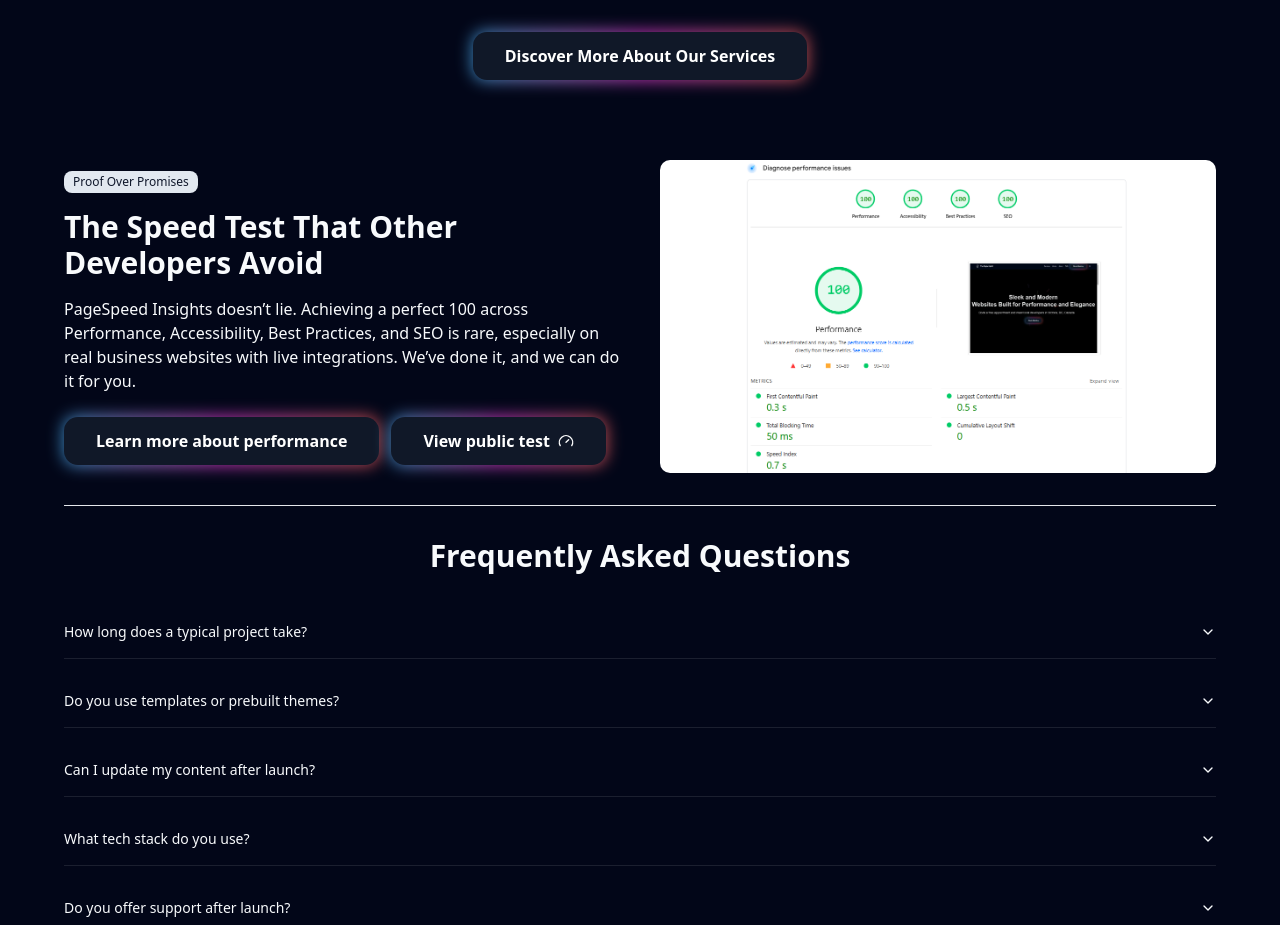
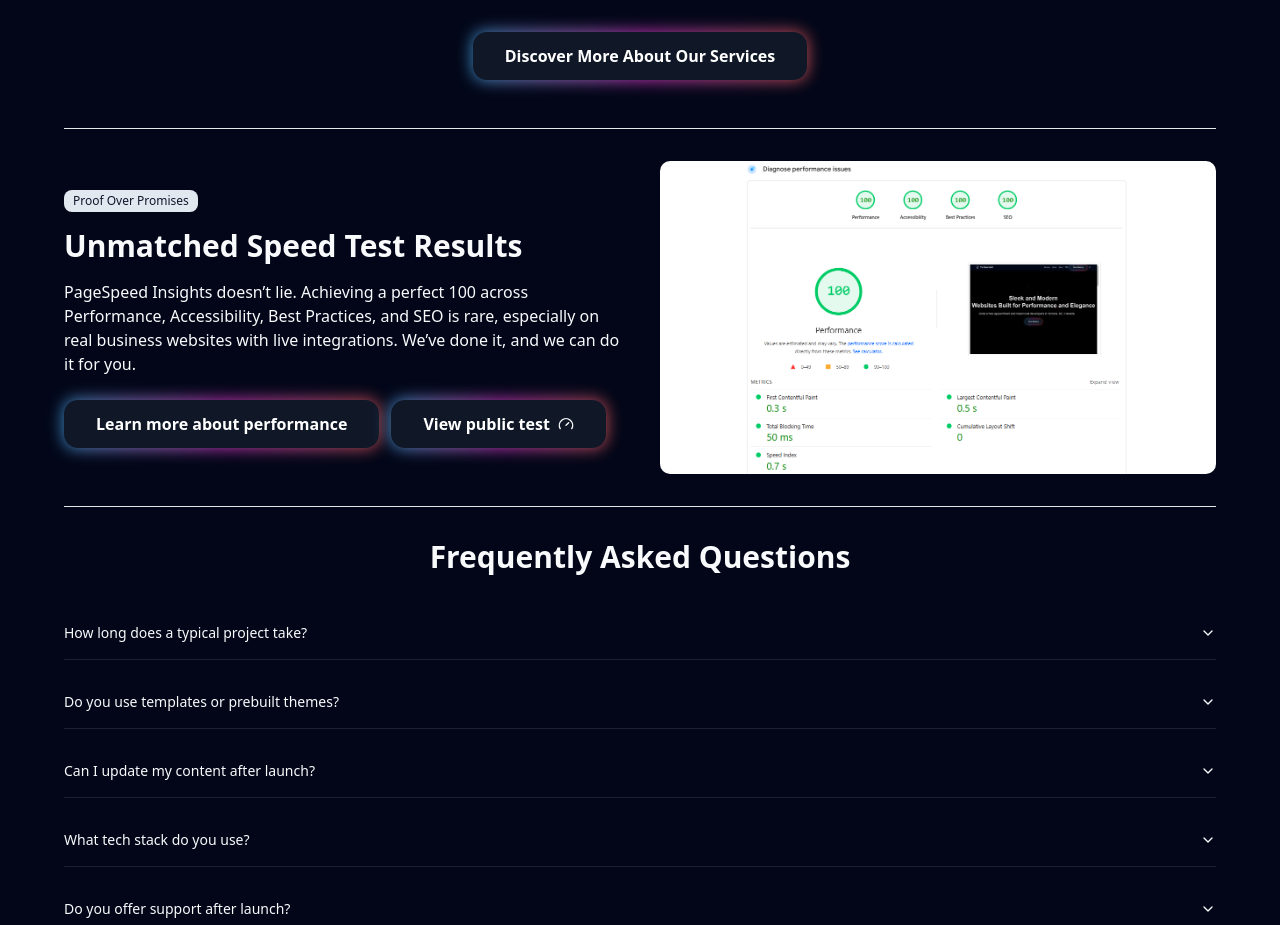
Before and after one commit to abhiram-shaji/the-digital-uplift, a Next.js app: page / in a window 1280 px wide. Shown: the part 1908-2833 px from the top of the page. Built offline with nearby package versions, Linux system fonts and the light colour scheme.

Commit message:
Update PerformanceProof.tsx

```diff
--- a/src/components/sections/PerformanceProof.tsx
+++ b/src/components/sections/PerformanceProof.tsx
@@ -6,13 +6,13 @@ import { Gauge } from "lucide-react";
 
 export default function PerformanceProof() {
   return (
-    <section className="mx-auto max-w-6xl mt-8">
-      <div className="grid gap-10 md:grid-cols-2 items-center">
+    <section className="mx-auto max-w-6xl ">
+      <div className="grid gap-10 md:grid-cols-2 pt-8 items-center border-t border-gray-200">
         {/* Left: Story */}
         <div>
           <Badge className="mb-4">Proof Over Promises</Badge>
           <h2 className="text-2xl font-semibold md:text-3xl">
-            The Speed Test That Other Developers Avoid
+            Unmatched Speed Test Results
           </h2>
           <p className="mt-4 text-muted-foreground">
             PageSpeed Insights doesn’t lie. Achieving a perfect 100 across
```
